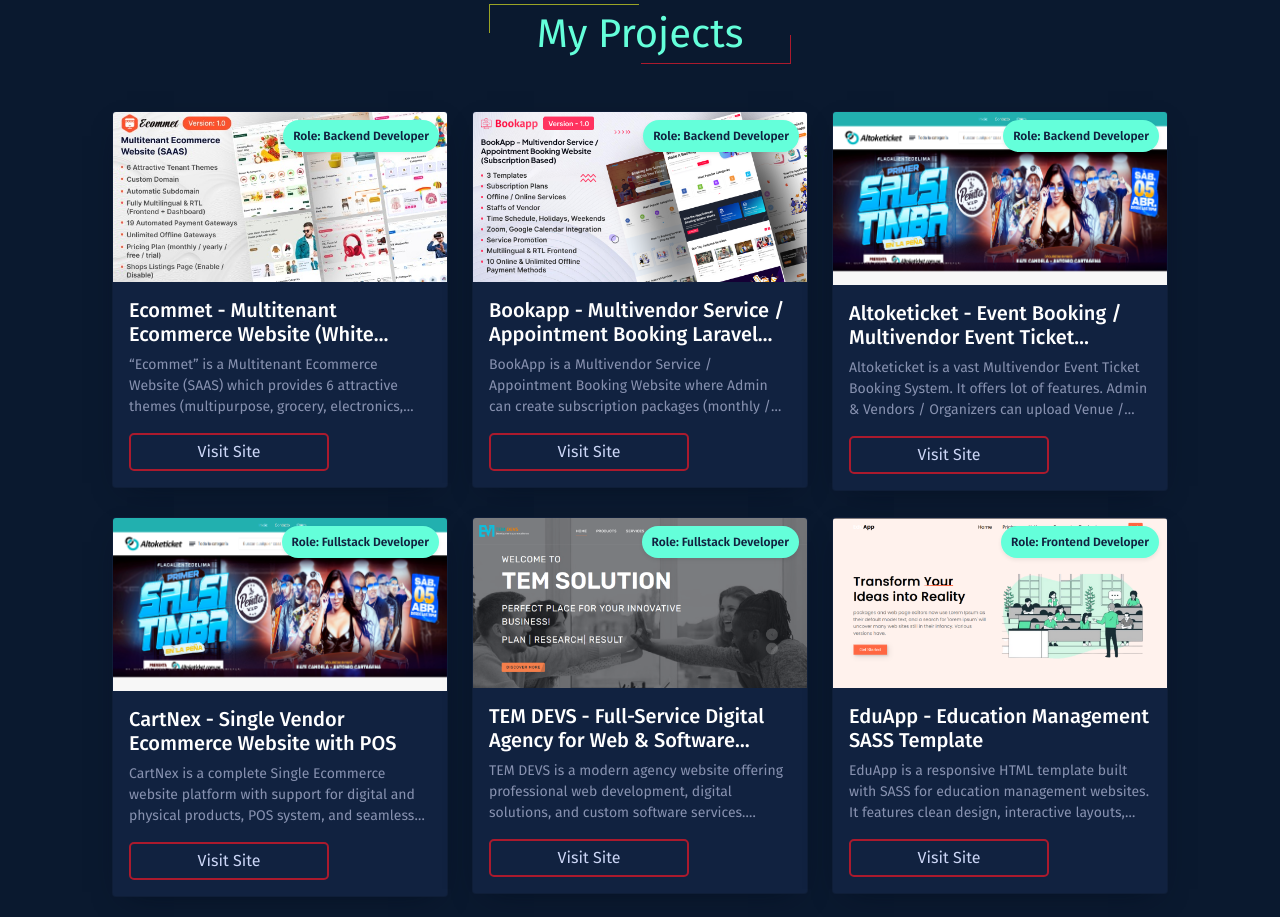
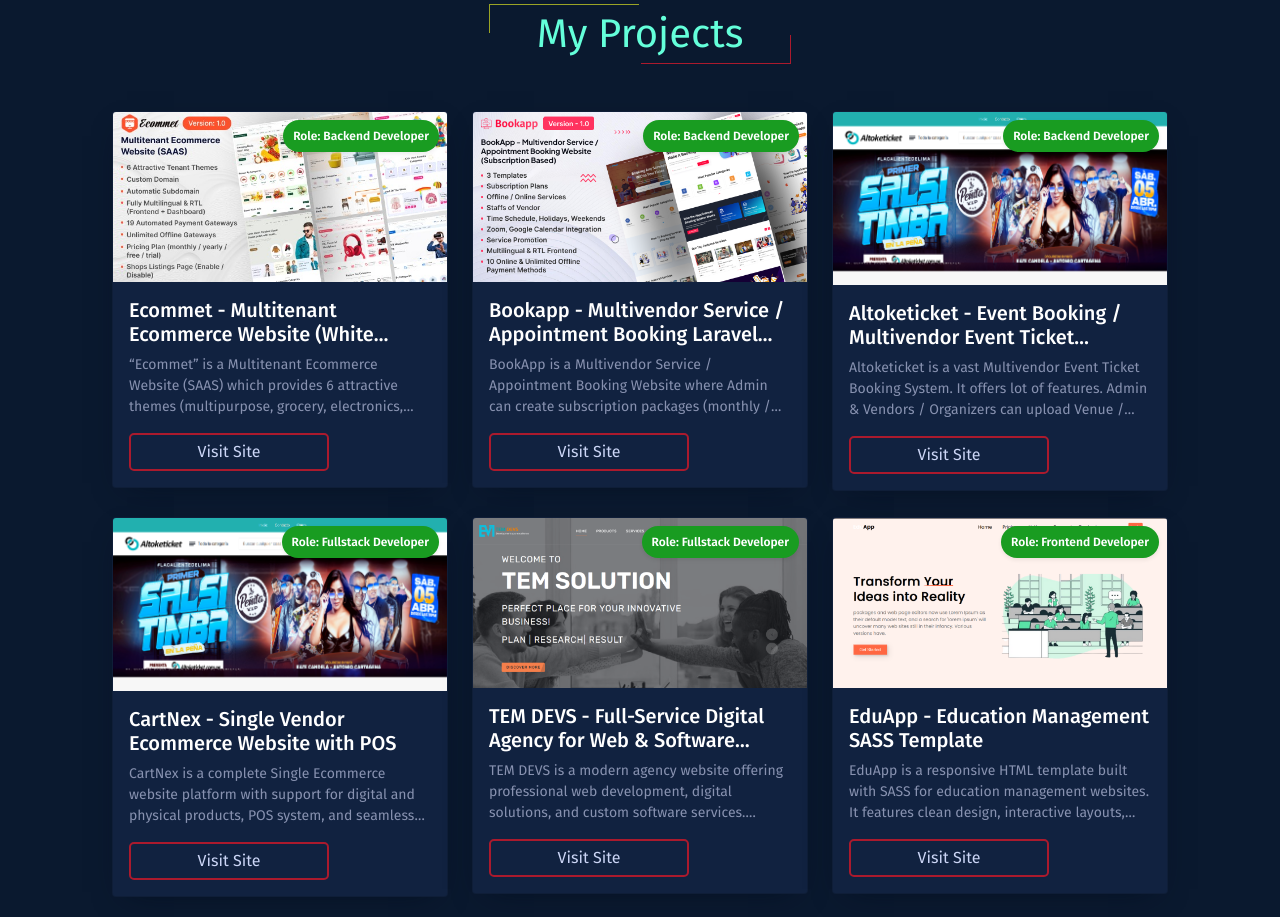
Before and after one commit to masud5009/portfolio, a plain HTML site: page index.html in a window 1280 px wide. Shown: the part 2460-3377 px from the top of the page. Drawn offline with nearby package versions, Linux system fonts and the light colour scheme.

Commit message:
change badge css bg

```diff
--- a/css/style.css
+++ b/css/style.css
@@ -511,8 +511,8 @@ body {
   -webkit-box-orient: vertical;
 }
 .project-section .bg-success{
-    background-color: var(--primary-color) !important;
-    color: #112240 !important;
+    background: #199c21 !important;
+    color: #fff !important;
     padding: 10px !important;
     font-size: 12px !important;
     border-radius: 17px;
```
